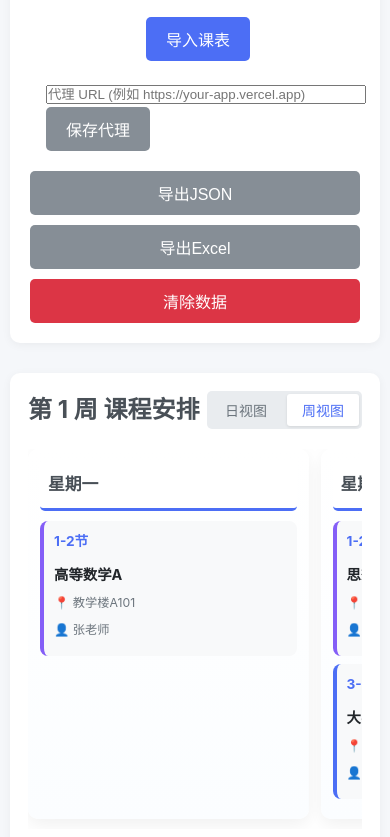
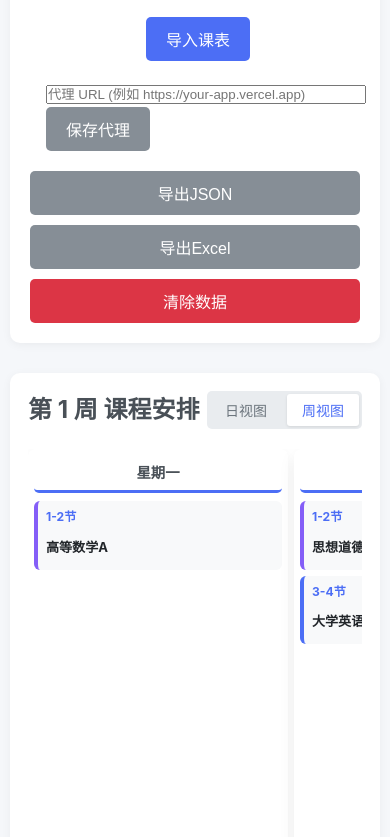
Before and after one commit to limfly/course-schedule-viewer, a plain HTML site: page index.html in a window 390 px wide. Shown: the part 455-1292 px from the top of the page. Drawn offline with Linux system fonts and the light colour scheme.

Commit message:
ui: compact mobile week view and click-to-expand course cards

```diff
--- a/app.js
+++ b/app.js
@@ -1043,7 +1043,11 @@ function displayWeekView(week) {
         '日': '星期日'
     };
 
-    let html = '<div class="week-view-container">';
+    // 如果小屏并且用户期望紧凑视图，则使用 compact-week
+    const isSmall = window.matchMedia && window.matchMedia('(max-width:600px)').matches;
+    const weekContainerClass = isSmall ? 'week-view-container compact-week' : 'week-view-container';
+
+    let html = `<div class="${weekContainerClass}">`;
 
     weekdays.forEach(weekday => {
         const courses = getCoursesForWeekday(week, weekday);
@@ -1060,7 +1064,7 @@ function displayWeekView(week) {
                 <div class="weekday-header">${weekdayNames[weekday]}</div>
                 ${courses.length > 0 ?
                     courses.map(course => `
-                        <div class="course-card">
+                        <div class="course-card" data-course-id="${encodeURIComponent(course.name + '|' + course.classId + '|' + course.time)}">
                             <div class="course-time">${course.periods || '时间未定'}</div>
                             <div class="course-name">${course.name}</div>
                             <div class="course-details">
@@ -1100,6 +1104,15 @@ function displayWeekView(week) {
     }
 
     elements.coursesDisplay.innerHTML = html;
+
+    // 为每个课程卡片绑定点击事件：点击切换展开/收起（仅在小屏紧凑模式下）
+    if (isSmall) {
+        document.querySelectorAll('.course-card').forEach(card => {
+            card.addEventListener('click', () => {
+                card.classList.toggle('expanded');
+            });
+        });
+    }
 }
 
 // 显示指定星期的课程
--- a/style.css
+++ b/style.css
@@ -692,6 +692,63 @@ body {
     }
 }
 
+/* 紧凑周视图：在小屏上尽量让一周内容可见（收起详情、缩小间距） */
+.week-view-container.compact-week {
+    display: grid;
+    grid-template-columns: repeat(7, 1fr);
+    gap: 6px;
+    margin-top: 8px;
+}
+
+.week-view-container.compact-week .weekday-column {
+    padding: 6px;
+    min-height: calc(100vh - 180px); /* 保证可在单屏高度内显示（留出头部/控件空间） */
+    max-height: calc(100vh - 180px);
+    overflow-y: auto;
+    background: #fff;
+    border-radius: 8px;
+}
+
+.week-view-container.compact-week .weekday-header {
+    font-size: 0.9em;
+    text-align: center;
+    padding: 6px 4px;
+    margin-bottom: 8px;
+}
+
+.week-view-container.compact-week .course-card {
+    padding: 6px 8px;
+    margin-bottom: 6px;
+    font-size: 0.86em;
+    border-left-width: 4px;
+    border-radius: 6px;
+}
+
+.week-view-container.compact-week .course-name {
+    font-size: 0.95em;
+    white-space: nowrap;
+    overflow: hidden;
+    text-overflow: ellipsis;
+}
+
+.week-view-container.compact-week .course-details {
+    display: none; /* 默认隐藏详情以节省空间 */
+}
+
+.course-card.expanded .course-details {
+    display: block;
+    margin-top: 6px;
+    font-size: 0.82em;
+}
+
+.course-card .course-time {
+    font-size: 0.88em;
+}
+
+/* 点击提示样式 */
+.course-card { cursor: pointer; }
+
+
 /* 加载状态 */
 .loading {
     text-align: center;
```
